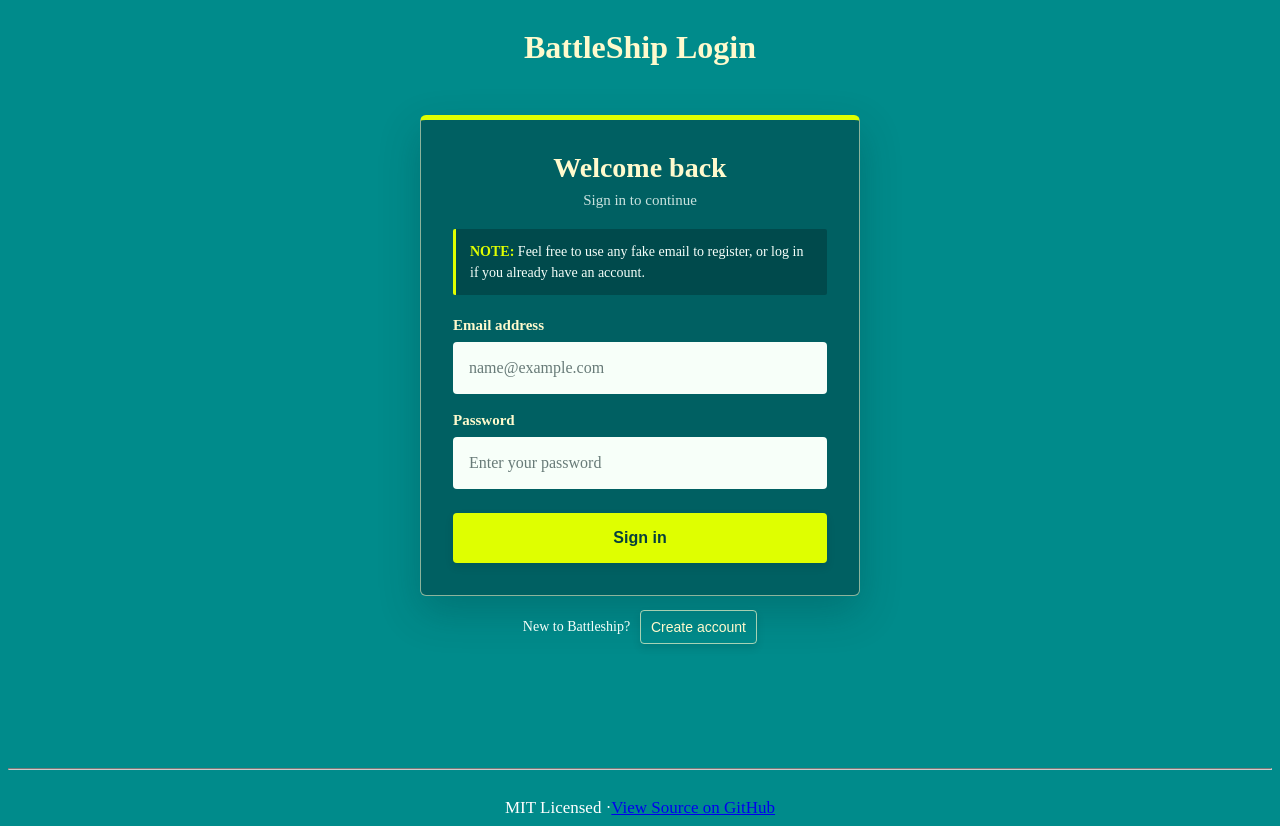
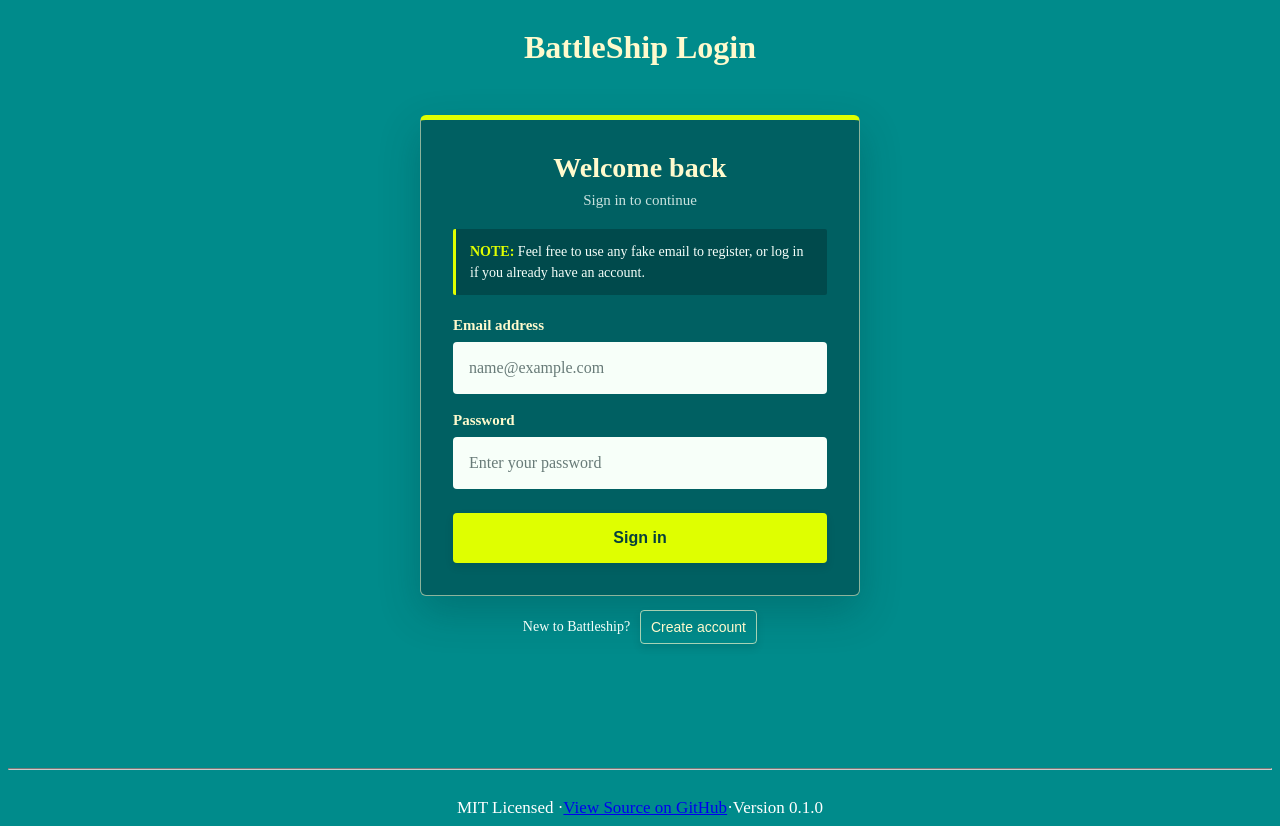
Before and after one commit to coppergold2/BBattleShip, a React (Create React App) app: page / in a window 1280 px wide. Built offline with nearby package versions, Linux system fonts and the light colour scheme; no server answers.

Commit message:
feat: display app version in footer

```diff
--- a/src/App.js
+++ b/src/App.js
@@ -5,6 +5,7 @@ import Home from './components/Home'
 import Login from './components/Login'
 import api from './services/api';
 import { createSocket } from './services/socket';
+import packageJson from '../package.json';
 
 const App = () => {
   const socket = useRef();
@@ -1446,7 +1447,7 @@ const App = () => {
       ) : null}
       <hr style={{ marginTop: "5rem", borderColor: "#ccc" }} />
       <footer className="footer">
-        MIT Licensed · <a href="https://github.com/coppergold2/BBattleShip" style={{ color: "dfff00" }} target="_blank" rel="noopener noreferrer">View Source on GitHub</a>
+        MIT Licensed · <a href="https://github.com/coppergold2/BBattleShip" style={{ color: "dfff00" }} target="_blank" rel="noopener noreferrer">View Source on GitHub</a> · <span>Version {packageJson.version}</span>
       </footer>
     </>
   );
```
Also changed, not shown: 2 other files (tests, documents, lock files or other folders).
